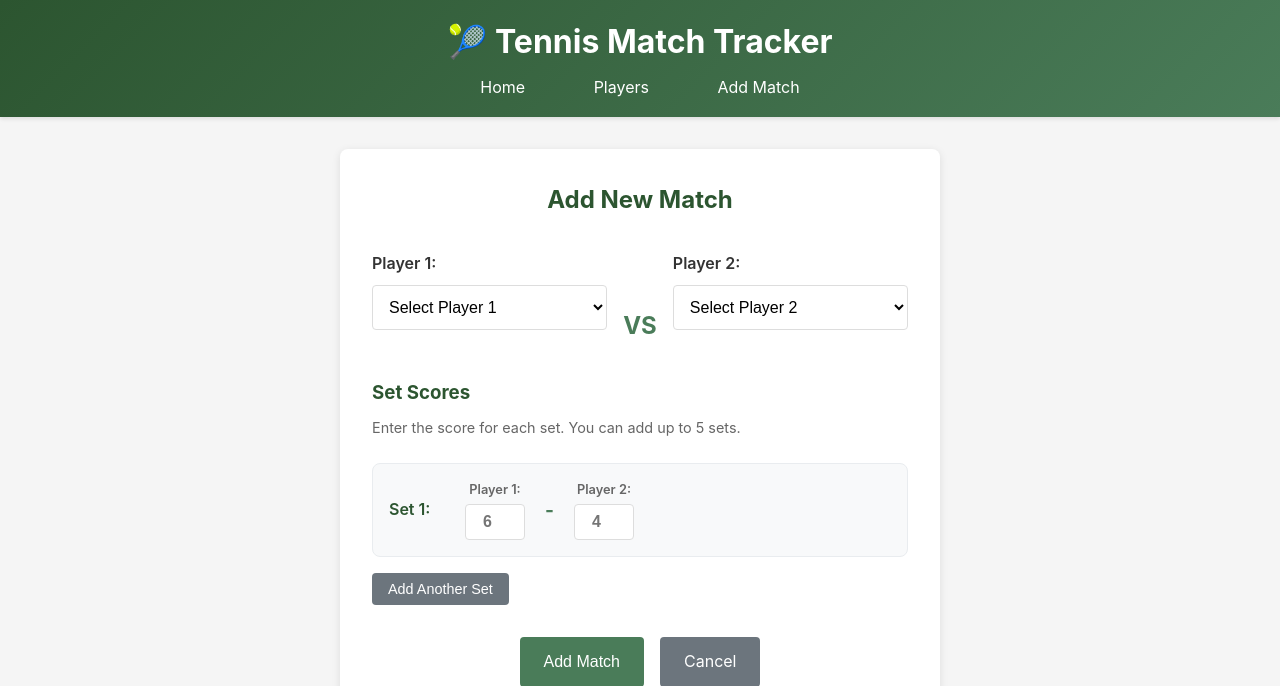
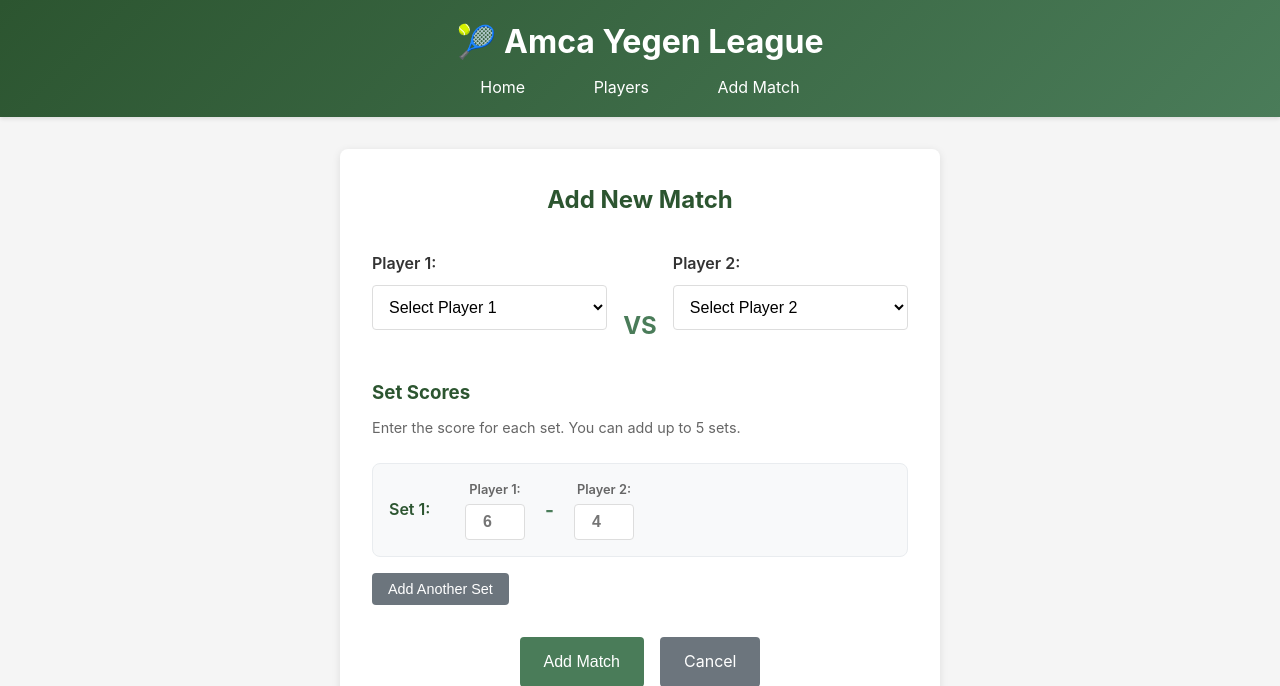
Before and after one commit to Kayrakalkan/tennis-match-tracker, a Flask app: page /add_match in a window 1280 px wide. Shown: the top 686 px of the page. Run offline with Flask 3, Linux system fonts and the light colour scheme; data comes from the database, SQL or seed files in the repository.

Commit message:
deployment

```diff
--- a/templates/base.html
+++ b/templates/base.html
@@ -3,12 +3,12 @@
 <head>
     <meta charset="UTF-8">
     <meta name="viewport" content="width=device-width, initial-scale=1.0">
-    <title>Tennis Match Tracker</title>
+    <title>Amca Yegen League</title>
     <link rel="stylesheet" href="{{ url_for('static', filename='style.css') }}">
 </head>
 <body>
     <header>
-        <h1>🎾 Tennis Match Tracker</h1>
+        <h1>🎾 Amca Yegen League</h1>
         <nav>
             <a href="{{ url_for('home') }}">Home</a>
             <a href="{{ url_for('players') }}">Players</a>
```
